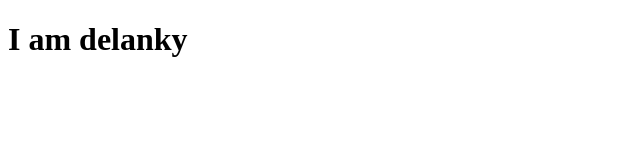
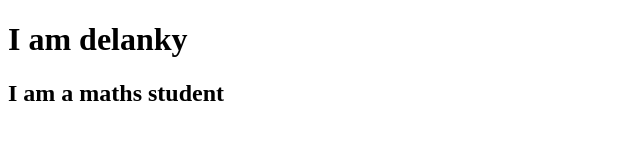
Before and after one commit to Delanky/first_repo, a plain HTML site: page index.html in a window 1280 px wide. Shown: the whole page, without its empty margins (0-640 px from the left). Drawn offline with Linux system fonts and the light colour scheme.

Commit message:
random commit

```diff
--- a/index.html
+++ b/index.html
@@ -7,5 +7,6 @@
 </head>
 <body>
     <h1>I am delanky</h1>
+    <h2>I am a maths student </h2>
 </body>
 </html>
```
